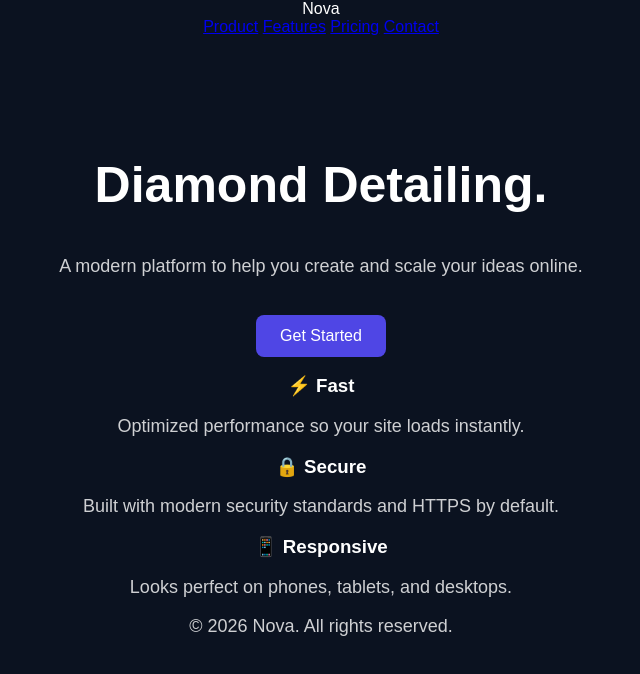
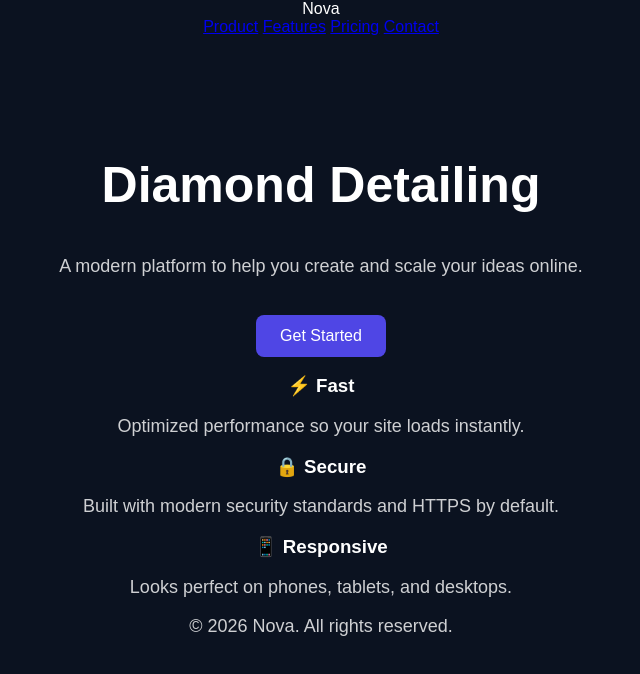
Before and after one commit to DiamondDetailing1/DiamondDetailing1.github.io, a plain HTML site: page index.html in a window 1280 px wide. Shown: the whole page, without its empty margins (319-959 px from the left). Drawn offline with Linux system fonts and the light colour scheme.

Commit message:
Update index.html

```diff
--- a/index.html
+++ b/index.html
@@ -17,7 +17,7 @@
     </div>
   </header>
   <section class="hero">
-    <h1>Diamond Detailing.</h1>
+    <h1>Diamond Detailing</h1>
     <p>A modern platform to help you create and scale your ideas online.</p>
     <a class="btn" href="#">Get Started</a>
   </section>
```
